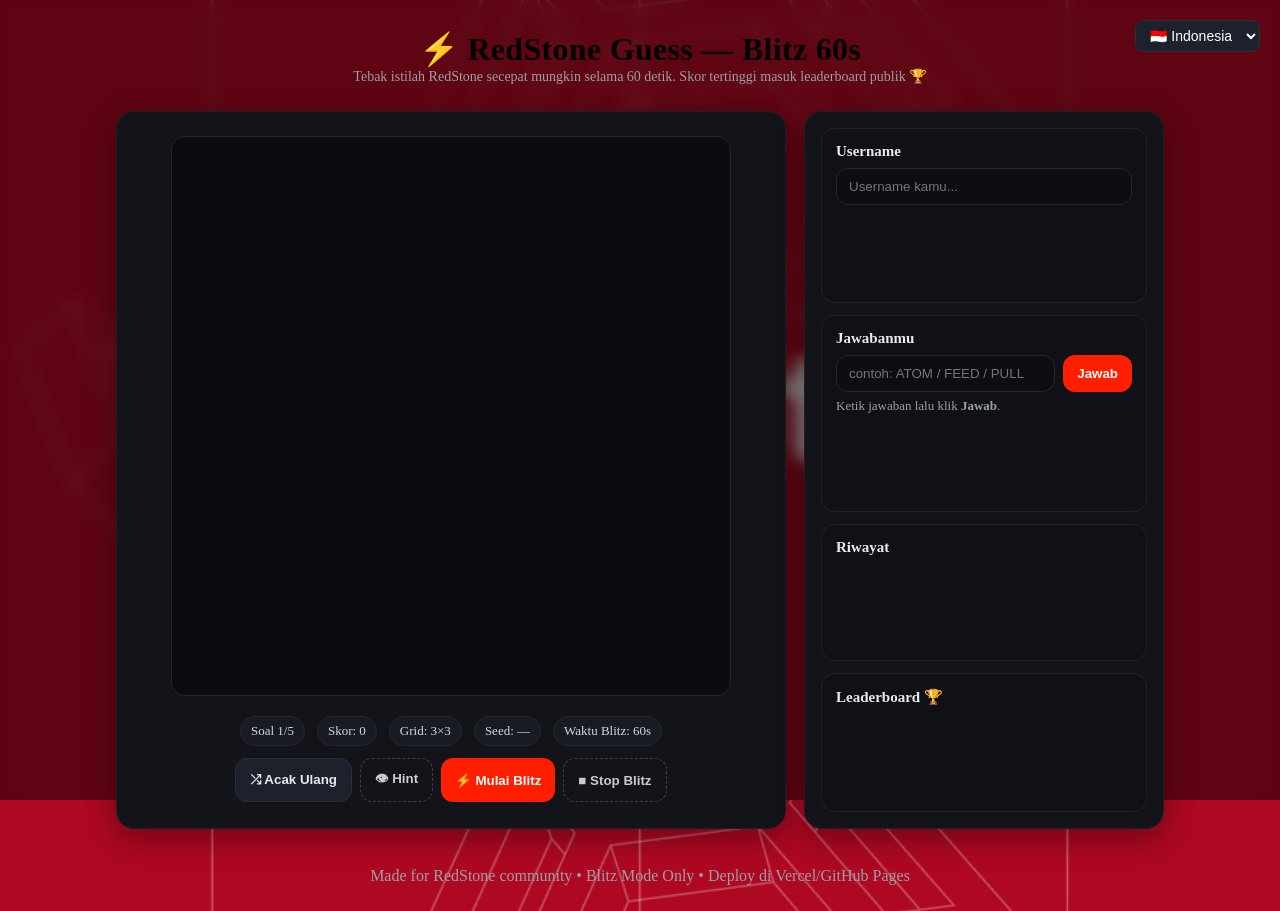
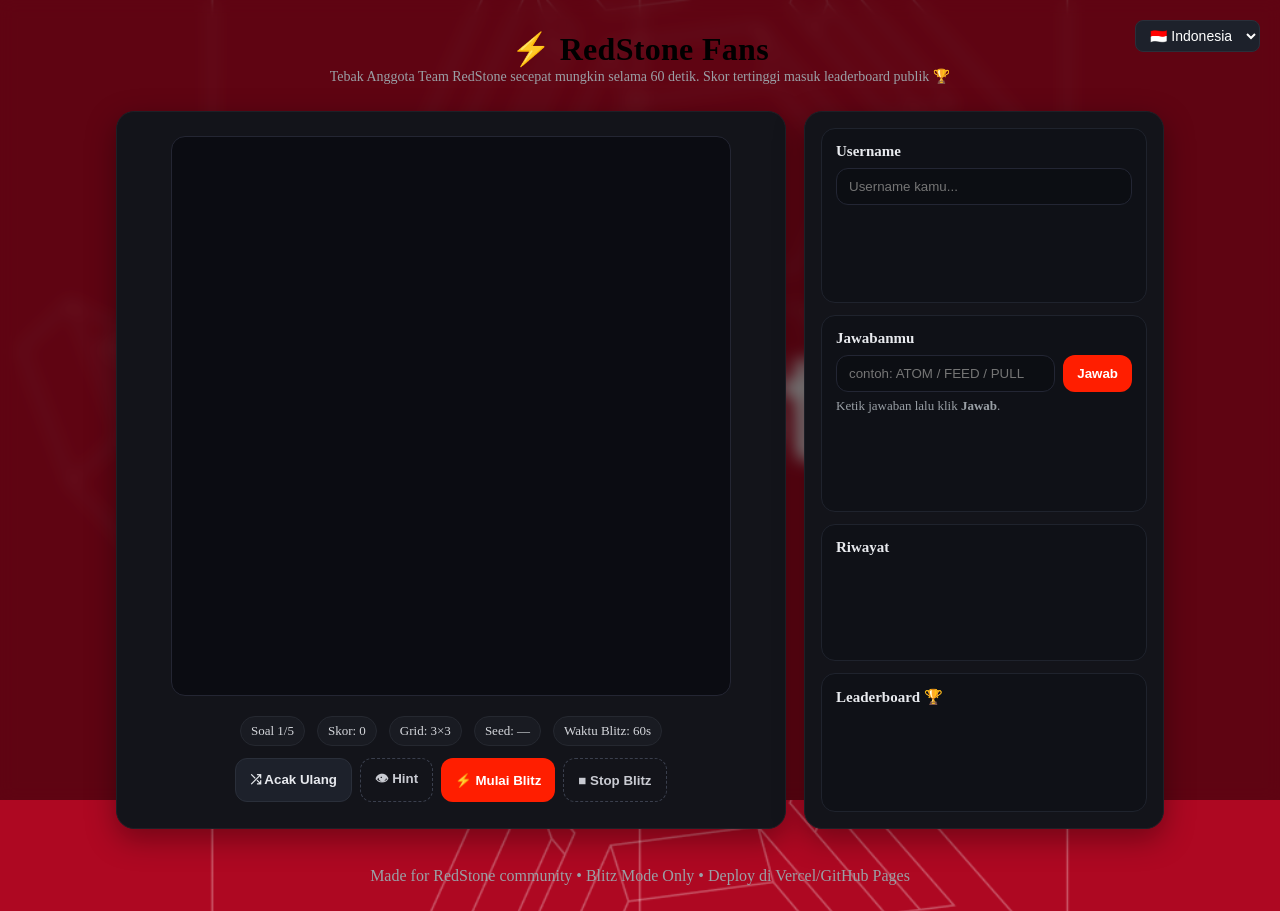
Before and after one commit to arunewbie/redstone-guess-blitz-full, a website: page index.html in a window 1280 px wide. Drawn offline with Linux system fonts and the light colour scheme; no server answers.

Commit message:
Update index.html

```diff
--- a/index.html
+++ b/index.html
@@ -125,8 +125,8 @@
     // ================= I18N =================
     const translations = {
       id: {
-        title: '⚡ RedStone Guess — Blitz 60s',
-        subtitle: 'Tebak istilah RedStone secepat mungkin selama 60 detik. Skor tertinggi masuk leaderboard publik 🏆',
+        title: '⚡ RedStone Fans',
+        subtitle: 'Tebak Anggota Team RedStone secepat mungkin selama 60 detik. Skor tertinggi masuk leaderboard publik 🏆',
         question: 'Soal',
         score: 'Skor',
         grid: 'Grid',
@@ -152,8 +152,8 @@
         historyWrong: (g)=>`✖ ${g}`
       },
       en: {
-        title: '⚡ RedStone Guess — Blitz 60s',
-        subtitle: 'Guess RedStone terms as fast as possible in 60 seconds. Highest score enters the leaderboard 🏆',
+        title: '⚡ RedStone Fans',
+        subtitle: 'Guess the Team RedStone member as quickly as possible within 60 seconds. Highest scores go on the public leaderboard.🏆',
         question: 'Question',
         score: 'Score',
         grid: 'Grid',
```
